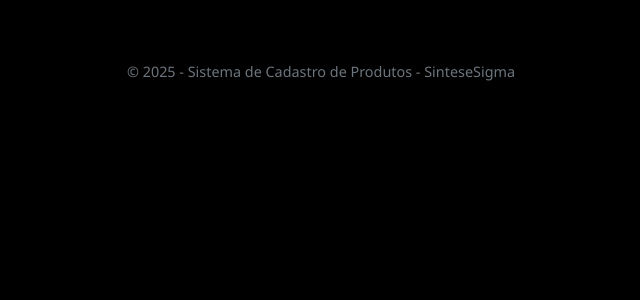
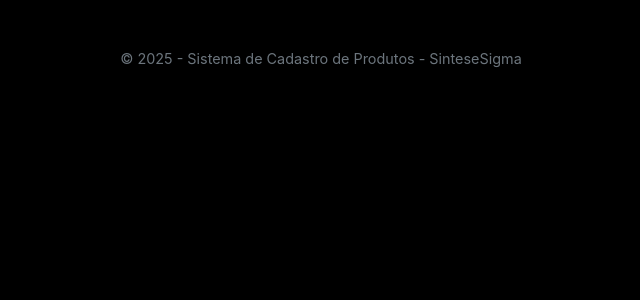
Before and after one commit to guilhptg/SistemaCadastroProdutos, a Django app: template cadastro_produtos/produtos/templates/cadastro/bar/base/_bar.html in a window 1280 px wide. Shown: the top 300 px of the page, without its empty margins (319-959 px from the left). Run offline with Django 5.2, Linux system fonts and the light colour scheme; the template is opened without the code that fills it, so the values that code supplies are empty; some web fonts are replaced.

Commit message:
Update _bar.html

```diff
--- a/cadastro_produtos/produtos/templates/cadastro/bar/base/_bar.html
+++ b/cadastro_produtos/produtos/templates/cadastro/bar/base/_bar.html
@@ -6,7 +6,23 @@
         <meta name="viewport" content="width=device-width, initial-scale=1.0">
 
         <title>{% block title %}Sistema do Portal da Chapada{% endblock title %}</title>
+
+        <link href="https://cdn.jsdelivr.net/npm/bootstrap@5.3.2/dist/css/bootstrap.min.css" rel="stylesheet">
+
         <link rel="stylesheet" href="{% static 'css/bar.css' %}">
+
+        <!-- Fontes (Inter) -->
+        <link rel="stylesheet" href="{% static 'css/fonts.css' %}">
+
+        <!-- Font Awesome (Ícones) -->
+        <link rel="stylesheet" href="{% static 'css/all.min.css' %}">
+
+        <!-- Tailwind CSS (Gerado pelo processo de build) -->
+        <link rel="stylesheet" href="{% static 'css/output.css' %}">
+
+        <!-- Seus estilos customizados -->
+        <link rel="stylesheet" href="{% static 'css/styles.css' %}">
+
         {% block extra_css %}{% endblock %}
     </head>
     <body>
@@ -21,7 +37,7 @@
 
         <!-- Custom JS -->
         <script src="https://cdn.jsdelivr.net/npm/bootstrap@5.3.2/dist/js/bootstrap.bundle.min.js"></script>
-        <script src="{% static 'js/bar.js' %}"></script>
+        <script src="{% static 'js/bar/bar.js' %}"></script>
 
         {% block extra_js %}{% endblock %}
 
```
